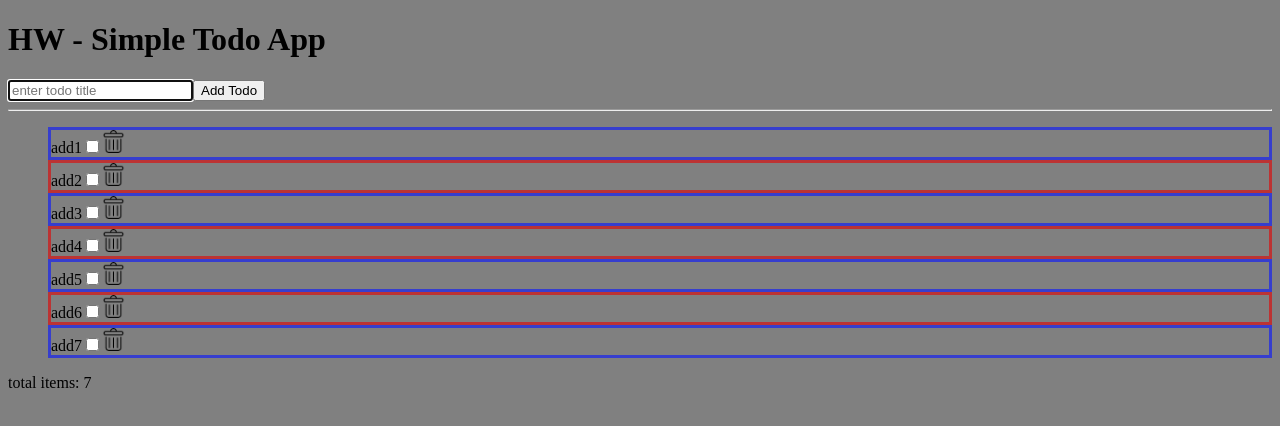
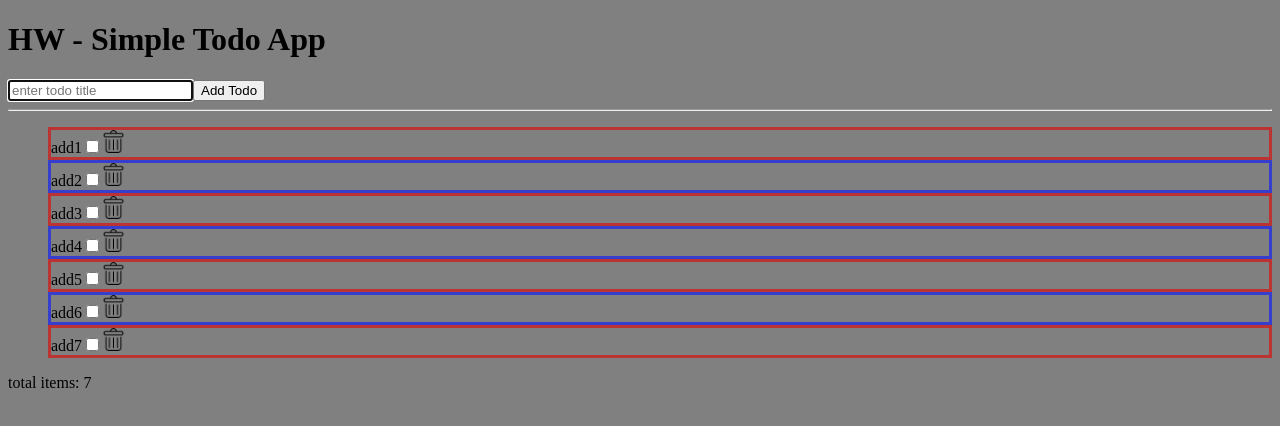
Before and after one commit to martinspasof/todoApp_ReactJS, a React (Create React App) app: page / in a window 1280 px wide. Shown: the top 426 px of the page. Built offline with nearby package versions, Linux system fonts and the light colour scheme; data requests are answered from the project's data file.

Commit message:
Check even number by index of element of todolist

```diff
--- a/src/Components/TodoList.js
+++ b/src/Components/TodoList.js
@@ -5,9 +5,9 @@ const TodoList = (props) => {
         return todoId%2 ? 'odd' : 'even';
     }
 
-    const getList = (todo) => {
+    const getList = (todo, idx) => {
         return (
-        <li className={checkEvenNumber(todo.id)} key={todo.id}>
+        <li className={checkEvenNumber(idx)} key={todo.id}>
         <span className={todo.completed ? 'strikethrough':''}>{todo.title}</span>
         <input type='checkbox' defaultChecked={todo.completed} onChange={(e)=>props.updateTodo(todo)}/>
         <input className="img" type="image" src="../trash.png" alt="trash" onClick={(e)=>props.deleteTodo(todo.id)}/>
@@ -18,7 +18,7 @@ const TodoList = (props) => {
 
 	return (
         <ul>
-        {props.todos.map(todo=>getList(todo))}
+        {props.todos.map((todo, idx) =>getList(todo, idx))}
         </ul>
 
 	)
```
